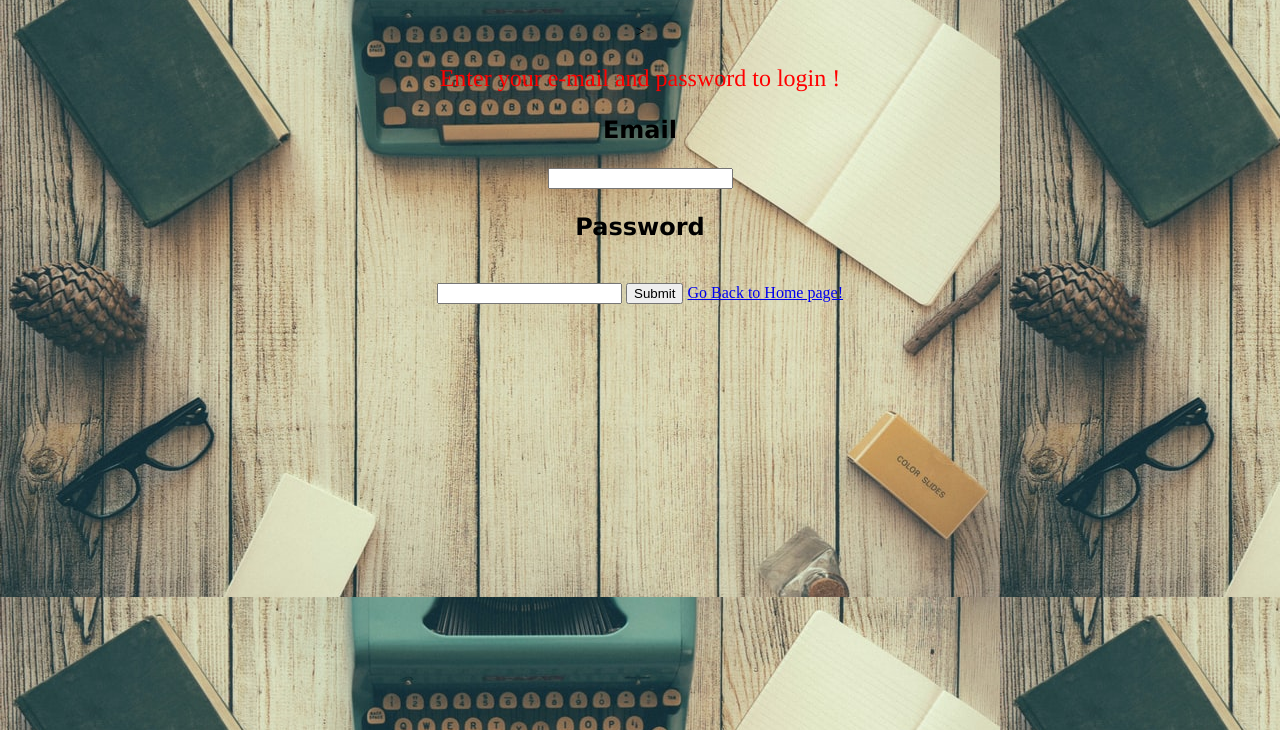
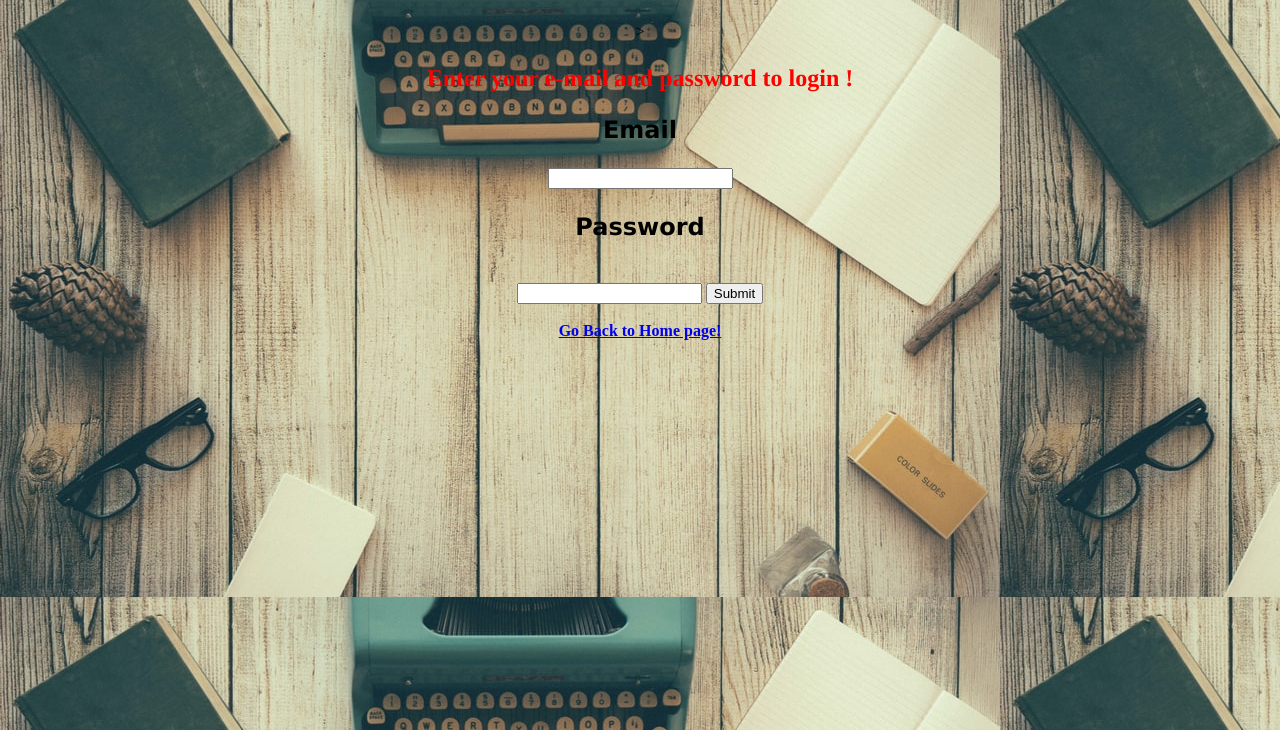
Before and after one commit to hamzamushtaq786/hamza.mushtaq786.github.io, a plain HTML site: page login.html in a window 1280 px wide. Shown: the part 70-800 px from the top of the page. Drawn offline with Linux system fonts and the light colour scheme.

Commit message:
Update login.html

```diff
--- a/login.html
+++ b/login.html
@@ -14,11 +14,11 @@
     <body>
         <center>
         <marquee><h1>Login</h1></marquee>>
-        <p>Enter your e-mail and password to login !</p>
+        <strong><p>Enter your e-mail and password to login !</p></strong>
         <h3>Email</h3><input type="email">
         <h3>Password</h3><br><input type="password">
-        <input type="submit">
-        <a href="index.html">Go Back to Home page!</a>
+        <input type="submit" onclick="alert('Submitted!')"><br><br>
+        <strong><a href="index.html">Go Back to Home page!</a></strong>
     </center>
 
     </body>
```
